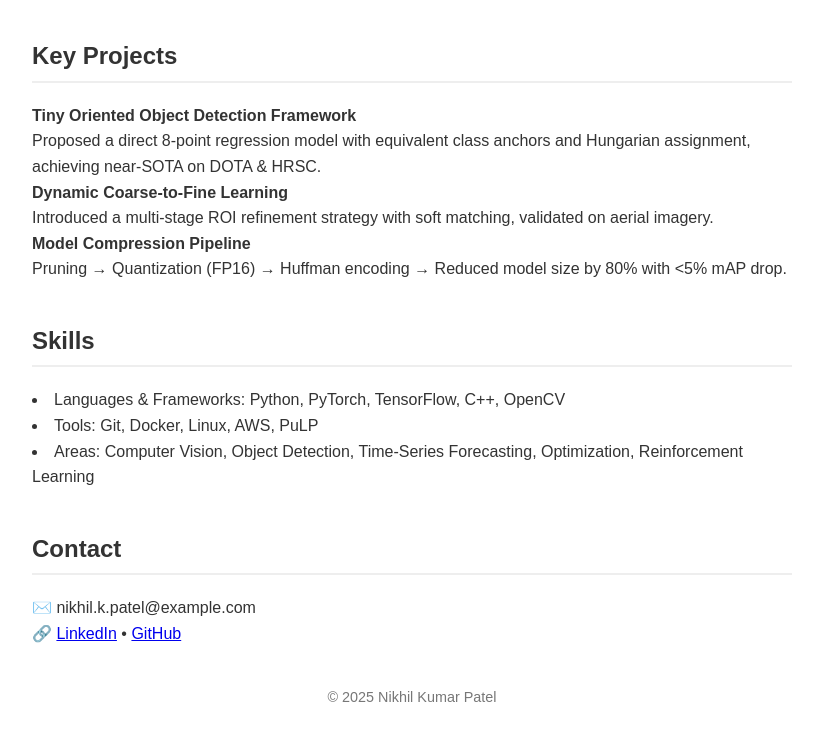
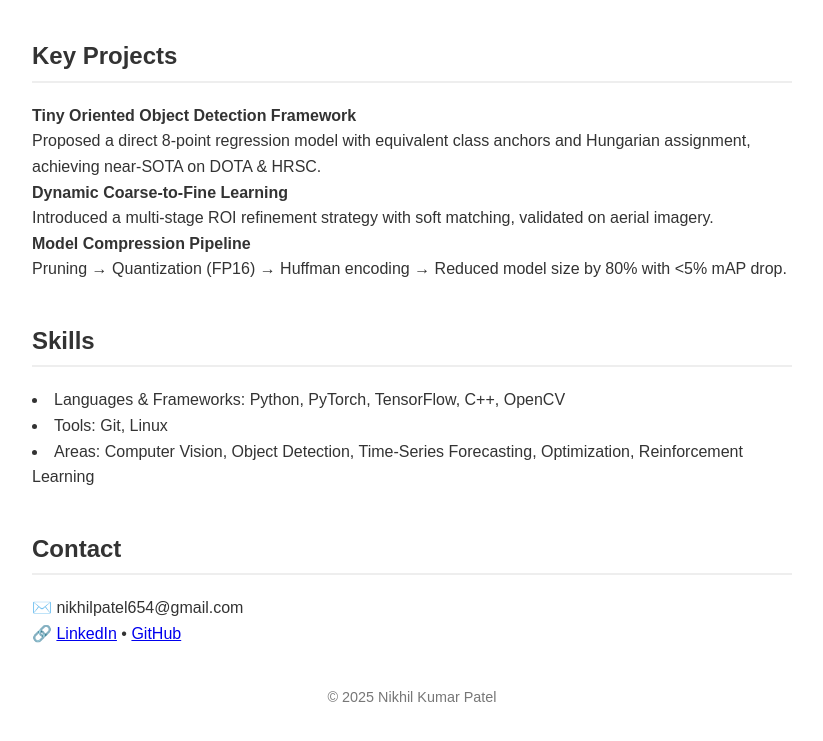
Before and after one commit to Nikhil-Kumar-Patel/nikhil-kumar-patel.github.io, a plain HTML site: page index.html in a window 1280 px wide. Shown: the part 698-1439 px from the top of the page, without its empty margins (228-1051 px from the left). Drawn offline with Linux system fonts and the light colour scheme.

Commit message:
Update index.html

```diff
--- a/index.html
+++ b/index.html
@@ -66,7 +66,7 @@
     <h2>Skills</h2>
     <ul>
       <li>Languages &amp; Frameworks: Python, PyTorch, TensorFlow, C++, OpenCV</li>
-      <li>Tools: Git, Docker, Linux, AWS, PuLP</li>
+      <li>Tools: Git, Linux</li>
       <li>Areas: Computer Vision, Object Detection, Time‐Series Forecasting, Optimization, Reinforcement Learning</li>
     </ul>
   </section>
@@ -74,7 +74,7 @@
   <section id="contact">
     <h2>Contact</h2>
     <p>
-      ✉️ nikhil.k.patel@example.com<br/>
+      ✉️ nikhilpatel654@gmail.com<br/>
       🔗 <a href="https://www.linkedin.com/in/nikhil-kumar-patel" target="_blank">LinkedIn</a> •
       <a href="https://github.com/nikhil-kumar-patel" target="_blank">GitHub</a>
     </p>
```
